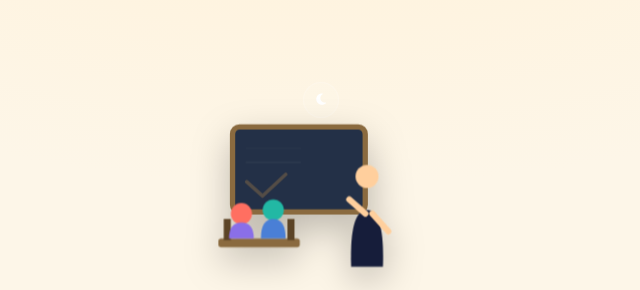
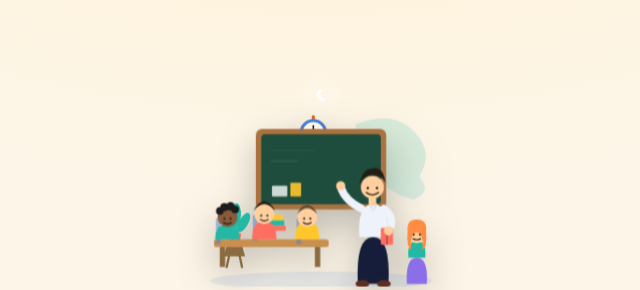
Before and after one commit to Vivaan001-creator/student-login-app, a website: page login.html in a window 1280 px wide. Shown: the part 127-417 px from the top of the page, without its empty margins (319-959 px from the left). Drawn offline with Linux system fonts and the light colour scheme.

Commit message:
Add files via upload

```diff
--- a/login.html
+++ b/login.html
@@ -53,8 +53,10 @@
   .scene-svg{ display:block; width:100%; height:auto; filter:drop-shadow(0 14px 18px rgba(0,0,0,.25)); }
   .chalk-mark{ stroke-dasharray:60; stroke-dashoffset:60; animation:writeIn 2.6s var(--ease) .6s infinite; }
   @keyframes writeIn{ 0%{stroke-dashoffset:60;} 35%{stroke-dashoffset:0;} 75%{stroke-dashoffset:0;} 100%{stroke-dashoffset:0; opacity:0;} }
-  .pointer-arm{ transform-origin:171px 96px; animation:pointBeat 2.6s ease-in-out infinite; }
-  @keyframes pointBeat{ 0%,100%{transform:rotate(0deg);} 50%{transform:rotate(-8deg);} }
+  .pointer-arm{ transform-origin:203px 128px; animation:pointBeat 2.6s ease-in-out infinite; }
+  @keyframes pointBeat{ 0%,100%{transform:rotate(0deg);} 50%{transform:rotate(-10deg);} }
+  .clock-hand{ transform-origin:222px 16px; animation:tick 6s linear infinite; }
+  @keyframes tick{ from{transform:rotate(0deg);} to{transform:rotate(360deg);} }
   .sparkle{ animation:twinkle 2.2s ease-in-out infinite; }
   .sparkle.s2{ animation-delay:.7s; }
   .sparkle.s3{ animation-delay:1.3s; }
@@ -123,36 +125,107 @@
 <div class="star" style="top:26%; left:6%;  animation-delay:1.8s;"></div>
 
 <div class="scene-wrap">
-  <svg class="scene-svg" viewBox="0 0 260 190" aria-hidden="true">
+  <svg class="scene-svg" viewBox="0 0 300 230" aria-hidden="true">
+    <!-- soft decorative blob behind the scene -->
+    <path d="M195,18 Q245,-2 272,28 Q298,54 278,86 Q296,108 270,116 Q244,110 224,90 Q202,66 197,42 Z" fill="var(--teal)" opacity=".16"/>
+    <!-- floor shadow -->
+    <ellipse cx="150" cy="222" rx="145" ry="12" fill="var(--blue)" opacity=".12"/>
+
+    <!-- potted plant -->
+    <path d="M27,176 L47,176 L51,190 L23,190 Z" fill="#8a6a3f"/>
+    <line x1="30" y1="190" x2="27" y2="204" stroke="#8a6a3f" stroke-width="3" stroke-linecap="round"/>
+    <line x1="44" y1="190" x2="47" y2="204" stroke="#8a6a3f" stroke-width="3" stroke-linecap="round"/>
+    <path d="M30,160 L46,160 L43,178 L33,178 Z" fill="var(--coral)"/>
+    <ellipse cx="29" cy="145" rx="6" ry="14" fill="var(--teal)" transform="rotate(-25 29 145)"/>
+    <ellipse cx="39" cy="137" rx="6.5" ry="16" fill="var(--teal)" transform="rotate(4 39 137)"/>
+    <ellipse cx="49" cy="146" rx="6" ry="14" fill="var(--teal)" transform="rotate(30 49 146)"/>
+
+    <!-- wall clock -->
+    <line x1="140" y1="8" x2="140" y2="17" stroke="var(--amber-shadow)" stroke-width="4" stroke-linecap="round"/>
+    <circle cx="140" cy="29" r="16" fill="#fdf6e8" stroke="var(--blue)" stroke-width="4"/>
+    <line x1="140" y1="29" x2="140" y2="20" stroke="var(--navy-900)" stroke-width="2" stroke-linecap="round"/>
+    <g class="clock-hand"><line x1="140" y1="29" x2="149" y2="29" stroke="var(--amber)" stroke-width="2" stroke-linecap="round"/></g>
+    <circle cx="140" cy="29" r="1.8" fill="var(--amber)"/>
+
     <!-- chalkboard -->
-    <rect x="30" y="14" width="150" height="96" rx="8" fill="var(--board-bg)" stroke="#8a6a3f" stroke-width="6"/>
-    <line class="chalk-mark" x1="46" y1="38" x2="110" y2="38" stroke="#f3ecd9" stroke-width="3" stroke-linecap="round" opacity=".9"/>
-    <line class="chalk-mark" x1="46" y1="54" x2="150" y2="54" stroke="#f3ecd9" stroke-width="3" stroke-linecap="round" opacity=".7" style="animation-delay:.9s;"/>
-    <path class="chalk-mark" d="M46 76 L64 92 L96 62" stroke="var(--amber)" stroke-width="4" fill="none" stroke-linecap="round" stroke-linejoin="round" style="animation-delay:1.6s;"/>
+    <rect x="65" y="24" width="170" height="105" rx="8" fill="#a9723f"/>
+    <rect x="72" y="31" width="156" height="91" rx="5" fill="#1f4d3d"/>
+    <line class="chalk-mark" x1="86" y1="52" x2="140" y2="52" stroke="#dfe9e3" stroke-width="4" stroke-linecap="round"/>
+    <line class="chalk-mark" x1="86" y1="66" x2="120" y2="66" stroke="#dfe9e3" stroke-width="4" stroke-linecap="round" opacity=".8" style="animation-delay:.9s;"/>
+    <rect x="86" y="98" width="20" height="14" rx="1" fill="#dfe9e3" opacity=".9"/>
+    <rect x="110" y="94" width="14" height="18" rx="1" fill="var(--brand-yellow)" opacity=".9"/>
 
-    <!-- desk with two students -->
-    <rect x="14" y="140" width="92" height="10" rx="3" fill="#8a6a3f"/>
-    <rect x="20" y="118" width="8" height="24" fill="#5c4426"/>
-    <rect x="92" y="118" width="8" height="24" fill="#5c4426"/>
-    <!-- student 1 -->
-    <circle cx="40" cy="112" r="12" fill="var(--coral)"/>
-    <path d="M26 140 Q26 122 40 122 Q54 122 54 140 Z" fill="var(--purple)"/>
-    <!-- student 2 -->
-    <circle cx="76" cy="108" r="12" fill="var(--teal)"/>
-    <path d="M62 140 Q62 118 76 118 Q90 118 90 140 Z" fill="var(--blue)"/>
+    <!-- desk -->
+    <rect x="10" y="168" width="150" height="10" rx="3" fill="#c98f4f"/>
+    <rect x="18" y="178" width="7" height="26" fill="#8a6a3f"/>
+    <rect x="142" y="178" width="7" height="26" fill="#8a6a3f"/>
+    <rect x="78" y="150" width="26" height="7" rx="1" fill="var(--coral)"/>
+    <rect x="80" y="143" width="22" height="7" rx="1" fill="var(--teal)"/>
+    <rect x="82" y="136" width="18" height="7" rx="1" fill="var(--brand-yellow)"/>
 
-    <!-- teacher, standing beside the board pointing at it -->
-    <circle cx="182" cy="70" r="13" fill="#ffcf9d"/>
-    <path d="M164 172 Q162 108 182 108 Q202 108 200 172 Z" fill="var(--navy-900)"/>
+    <!-- chairs -->
+    <rect x="13" y="140" width="6" height="34" rx="2" fill="var(--blue)" opacity=".5"/>
+    <rect x="61" y="136" width="6" height="34" rx="2" fill="var(--blue)" opacity=".5"/>
+    <rect x="118" y="140" width="6" height="34" rx="2" fill="var(--blue)" opacity=".5"/>
+
+    <!-- student 1: curly hair, teal-green top -->
+    <path d="M12,168 Q12,148 28,148 Q44,148 44,168 Z" fill="var(--teal)"/>
+    <circle cx="28" cy="139" r="13" fill="#8a5a3c"/>
+    <circle cx="18" cy="131" r="5" fill="#1c1c1c"/><circle cx="24" cy="126" r="5.5" fill="#1c1c1c"/>
+    <circle cx="32" cy="125" r="5.5" fill="#1c1c1c"/><circle cx="38" cy="129" r="5" fill="#1c1c1c"/>
+    <circle cx="24" cy="141" r="1.4" fill="#241f14"/><circle cx="32" cy="141" r="1.4" fill="#241f14"/>
+    <path d="M23,146 Q28,150 33,146" stroke="#241f14" stroke-width="1.5" fill="none" stroke-linecap="round"/>
+
+    <!-- student 2: dark swept hair, coral top -->
+    <path d="M60,168 Q60,144 76,144 Q92,144 92,168 Z" fill="var(--coral)"/>
+    <circle cx="76" cy="135" r="13" fill="#ffcf9d"/>
+    <path d="M62,131 Q76,113 90,131 Q86,120 76,118 Q66,120 62,131 Z" fill="#241f14"/>
+    <circle cx="72" cy="137" r="1.4" fill="#241f14"/><circle cx="80" cy="137" r="1.4" fill="#241f14"/>
+    <path d="M71,142 Q76,146 81,142" stroke="#241f14" stroke-width="1.5" fill="none" stroke-linecap="round"/>
+
+    <!-- student 3: brown hair, yellow top -->
+    <path d="M116,168 Q116,144 132,144 Q148,144 148,168 Z" fill="var(--brand-yellow)"/>
+    <circle cx="132" cy="139" r="13" fill="#ffcf9d"/>
+    <path d="M119,135 Q132,120 145,135 Q141,124 132,123 Q123,124 119,135 Z" fill="#6b4a2f"/>
+    <circle cx="128" cy="141" r="1.4" fill="#241f14"/><circle cx="136" cy="141" r="1.4" fill="#241f14"/>
+    <path d="M127,146 Q132,150 137,146" stroke="#241f14" stroke-width="1.5" fill="none" stroke-linecap="round"/>
+
+    <!-- teacher -->
+    <path d="M198,226 Q195,165 218,165 Q241,165 238,226 Z" fill="var(--navy-900)"/>
+    <ellipse cx="204" cy="226" rx="9" ry="5" fill="#5c2f22"/>
+    <ellipse cx="232" cy="226" rx="9" ry="5" fill="#5c2f22"/>
+    <path d="M200,165 Q197,122 218,122 Q239,122 236,165 Z" fill="#eef3fb"/>
+    <path d="M212,122 L218,132 L216,120 Z" fill="#d7e3f5"/>
+    <path d="M224,122 L218,132 L220,120 Z" fill="#d7e3f5"/>
+    <!-- static arm + book -->
+    <path d="M232,128 Q247,140 239,156" stroke="#eef3fb" stroke-width="10" stroke-linecap="round" fill="none"/>
+    <rect x="228" y="153" width="16" height="22" rx="2" fill="var(--coral)"/>
+    <line x1="236" y1="153" x2="236" y2="175" stroke="#a83f33" stroke-width="1.5"/>
+    <circle cx="238" cy="157" r="6" fill="#ffcf9d"/>
+    <!-- neck + head -->
+    <rect x="212" y="112" width="10" height="12" fill="#ffcf9d"/>
+    <circle cx="217" cy="100" r="15" fill="#ffcf9d"/>
+    <path d="M200,96 Q205,74 217,76 Q231,72 234,94 Q230,84 217,84 Q206,84 200,96 Z" fill="#241f14"/>
+    <circle cx="211" cy="101" r="1.6" fill="#241f14"/><circle cx="223" cy="101" r="1.6" fill="#241f14"/>
+    <path d="M209,107 Q217,113 225,107" stroke="#241f14" stroke-width="1.8" fill="none" stroke-linecap="round"/>
+    <!-- animated pointing arm + hand -->
     <g class="pointer-arm">
-      <path d="M180 112 L162 96" stroke="#ffcf9d" stroke-width="7" stroke-linecap="round"/>
+      <path d="M203,128 Q182,118 176,100" stroke="#eef3fb" stroke-width="10" stroke-linecap="round" fill="none"/>
+      <circle cx="176" cy="98" r="6" fill="#ffcf9d"/>
     </g>
-    <path d="M188 112 L206 132" stroke="#ffcf9d" stroke-width="7" stroke-linecap="round"/>
 
-    <!-- little sparkles near the board -->
-    <circle class="sparkle" cx="196" cy="26" r="2.2" fill="var(--amber)"/>
-    <circle class="sparkle s2" cx="208" cy="44" r="1.6" fill="var(--brand-yellow)"/>
-    <circle class="sparkle s3" cx="20" cy="60" r="1.8" fill="var(--amber)"/>
+    <!-- listening student standing beside the teacher -->
+    <path d="M262,226 Q260,192 275,192 Q290,192 288,226 Z" fill="var(--purple)"/>
+    <path d="M264,192 Q262,170 275,170 Q288,170 286,192 Z" fill="var(--teal)"/>
+    <circle cx="275" cy="161" r="12" fill="#ffcf9d"/>
+    <path d="M263,158 Q261,142 275,142 Q289,142 287,158 Q289,178 282,182 Q285,161 275,159 Q265,161 268,182 Q261,178 263,158 Z" fill="var(--amber-deep)"/>
+    <circle cx="271" cy="162" r="1.3" fill="#241f14"/><circle cx="279" cy="162" r="1.3" fill="#241f14"/>
+    <path d="M270,167 Q275,170 280,167" stroke="#241f14" stroke-width="1.4" fill="none" stroke-linecap="round"/>
+
+    <!-- sparkles -->
+    <circle class="sparkle" cx="60" cy="24" r="2.2" fill="var(--amber)"/>
+    <circle class="sparkle s2" cx="248" cy="60" r="1.8" fill="var(--brand-yellow)"/>
+    <circle class="sparkle s3" cx="255" cy="132" r="1.6" fill="var(--amber)"/>
   </svg>
 </div>
 
```
